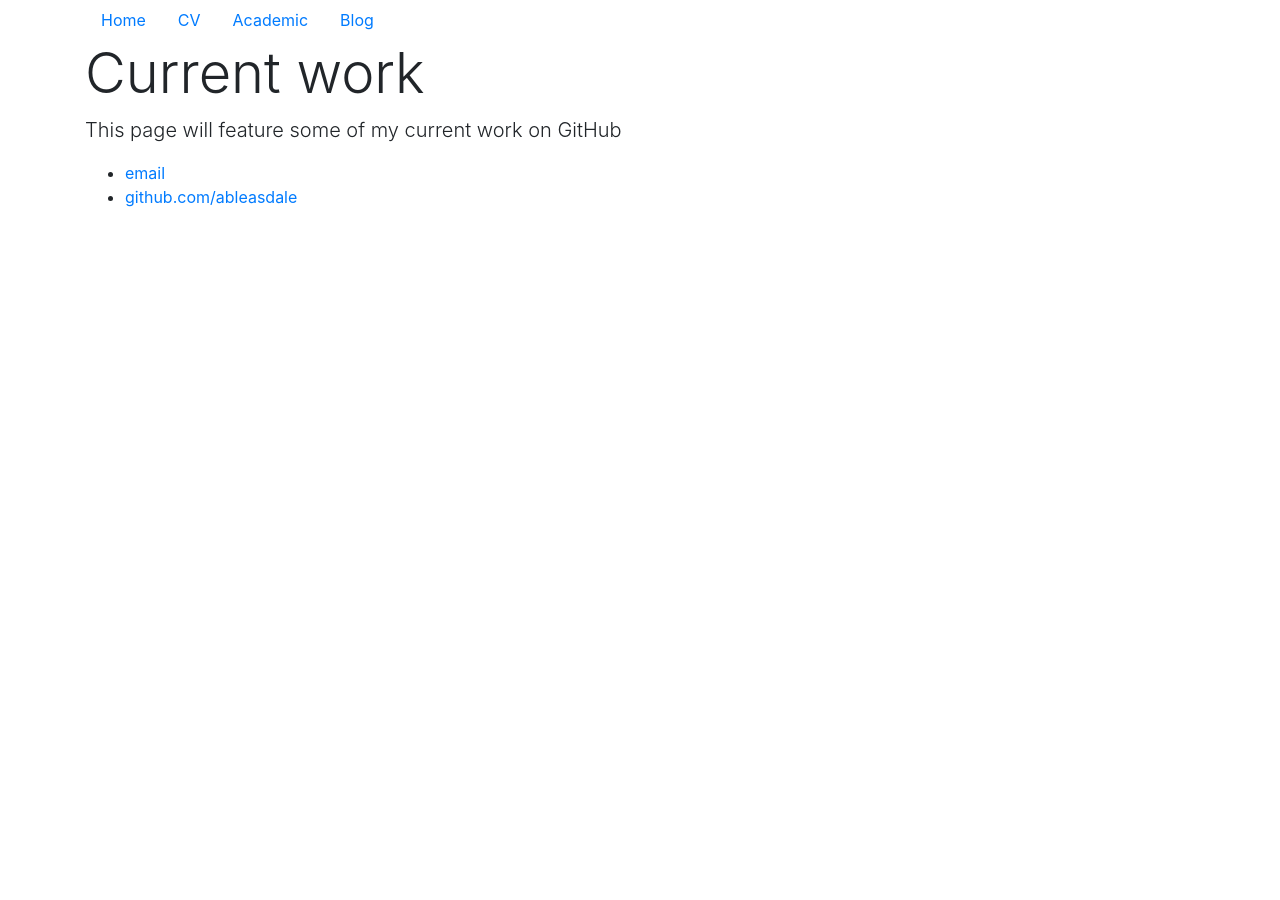
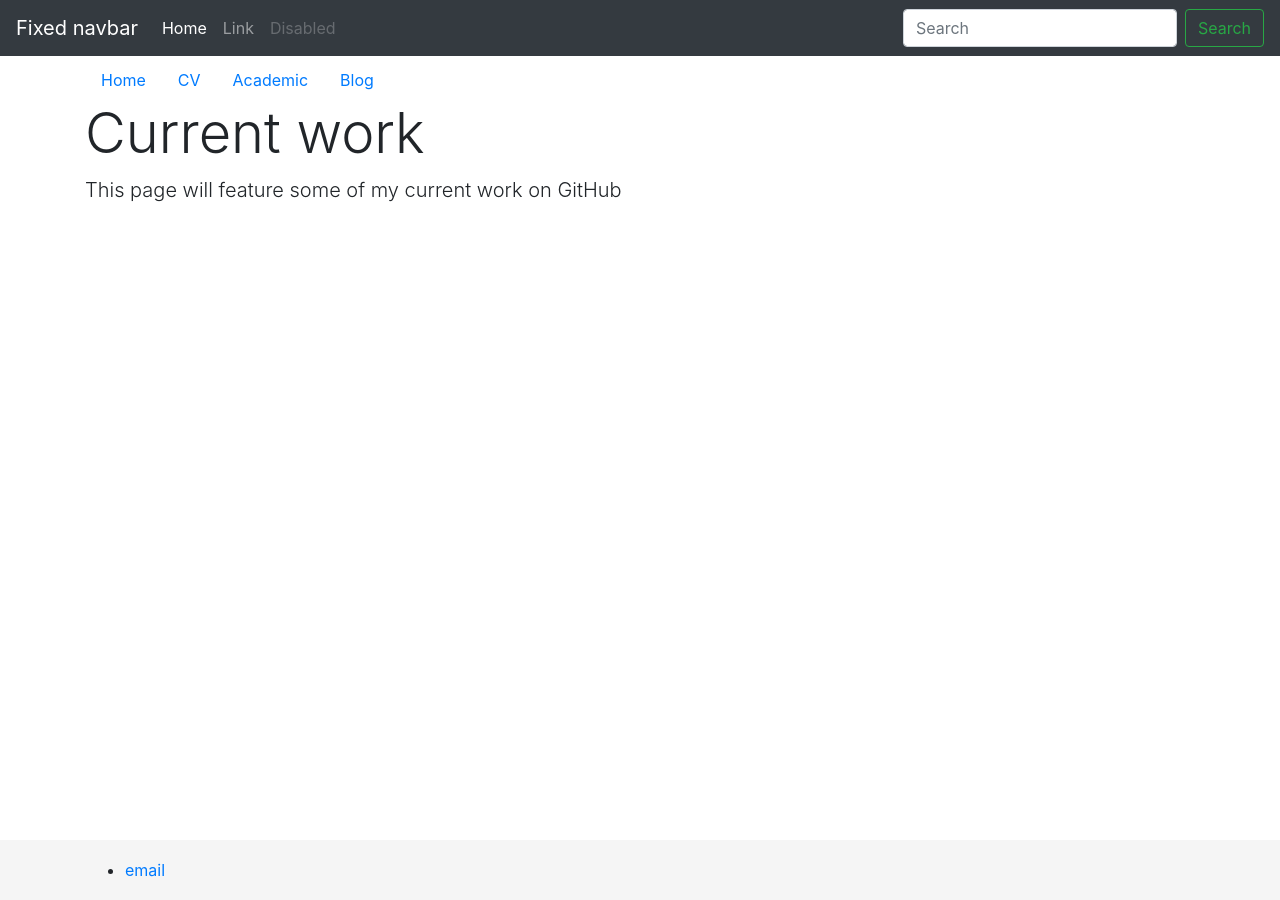
Before and after one commit to ableasdale/ableasdale.github.io, a Jekyll site: the page built from index.html, in a window 1280 px wide and 900 px high. Built offline with Jekyll 4.4.1, drawn with Linux system fonts in a browser that asks for light colours.

Commit message:
default layout changes

```diff
--- a/_layouts/default.html
+++ b/_layouts/default.html
@@ -8,9 +8,40 @@
 
         <!-- Bootstrap CSS -->
         <link rel="stylesheet" href="https://stackpath.bootstrapcdn.com/bootstrap/4.1.1/css/bootstrap.min.css" integrity="sha384-WskhaSGFgHYWDcbwN70/dfYBj47jz9qbsMId/iRN3ewGhXQFZCSftd1LZCfmhktB" crossorigin="anonymous">
+        <link href="/css/sticky-footer-navbar.css" rel="stylesheet">
     </head>
     <body>
-        <div class="container">
+            <header>
+                    <!-- Fixed navbar -->
+                    <nav class="navbar navbar-expand-md navbar-dark fixed-top bg-dark">
+                      <a class="navbar-brand" href="#">Fixed navbar</a>
+                      <button class="navbar-toggler" type="button" data-toggle="collapse" data-target="#navbarCollapse" aria-controls="navbarCollapse" aria-expanded="false" aria-label="Toggle navigation">
+                        <span class="navbar-toggler-icon"></span>
+                      </button>
+                      <div class="collapse navbar-collapse" id="navbarCollapse">
+                        <ul class="navbar-nav mr-auto">
+                          <li class="nav-item active">
+                            <a class="nav-link" href="#">Home <span class="sr-only">(current)</span></a>
+                          </li>
+                          <li class="nav-item">
+                            <a class="nav-link" href="#">Link</a>
+                          </li>
+                          <li class="nav-item">
+                            <a class="nav-link disabled" href="#">Disabled</a>
+                          </li>
+                        </ul>
+                        <form class="form-inline mt-2 mt-md-0">
+                          <input class="form-control mr-sm-2" type="text" placeholder="Search" aria-label="Search">
+                          <button class="btn btn-outline-success my-2 my-sm-0" type="submit">Search</button>
+                        </form>
+                      </div>
+                    </nav>
+                  </header>
+
+
+
+
+                  <main role="main" class="container">
             <nav class="nav">
                 <a class="nav-link" href="/">Home</a>
                 <a class="nav-link" href="/cv">CV</a>
@@ -18,13 +49,18 @@
                 <a class="nav-link" href="/blog">Blog</a>
             </nav>
             {{ content }}
-            <footer>
-                    <ul>
+            </main>
+
+            <footer class="footer">
+                <div class="container">
+                        <ul>
                         <li><a href="mailto:info@alexbleasdale.co.uk">email</a></li>
                         <li><a href="https://github.com/ableasdale">github.com/ableasdale</a></li>
                     </ul>
+                </div>
             </footer>
-        </div><!-- /.container -->
+
+
         <!-- Optional JavaScript -->
         <!-- jQuery first, then Popper.js, then Bootstrap JS -->
         <script src="https://code.jquery.com/jquery-3.3.1.slim.min.js" integrity="sha384-q8i/X+965DzO0rT7abK41JStQIAqVgRVzpbzo5smXKp4YfRvH+8abtTE1Pi6jizo" crossorigin="anonymous"></script>
--- /dev/null
+++ b/css/sticky-footer-navbar.css
@@ -0,0 +1,37 @@
+/* Sticky footer styles
+-------------------------------------------------- */
+html {
+  position: relative;
+  min-height: 100%;
+}
+body {
+  /* Margin bottom by footer height */
+  margin-bottom: 60px;
+}
+.footer {
+  position: absolute;
+  bottom: 0;
+  width: 100%;
+  /* Set the fixed height of the footer here */
+  height: 60px;
+  line-height: 60px; /* Vertically center the text there */
+  background-color: #f5f5f5;
+}
+
+
+/* Custom page CSS
+-------------------------------------------------- */
+/* Not required for template or sticky footer method. */
+
+body > .container {
+  padding: 60px 15px 0;
+}
+
+.footer > .container {
+  padding-right: 15px;
+  padding-left: 15px;
+}
+
+code {
+  font-size: 80%;
+}
```
